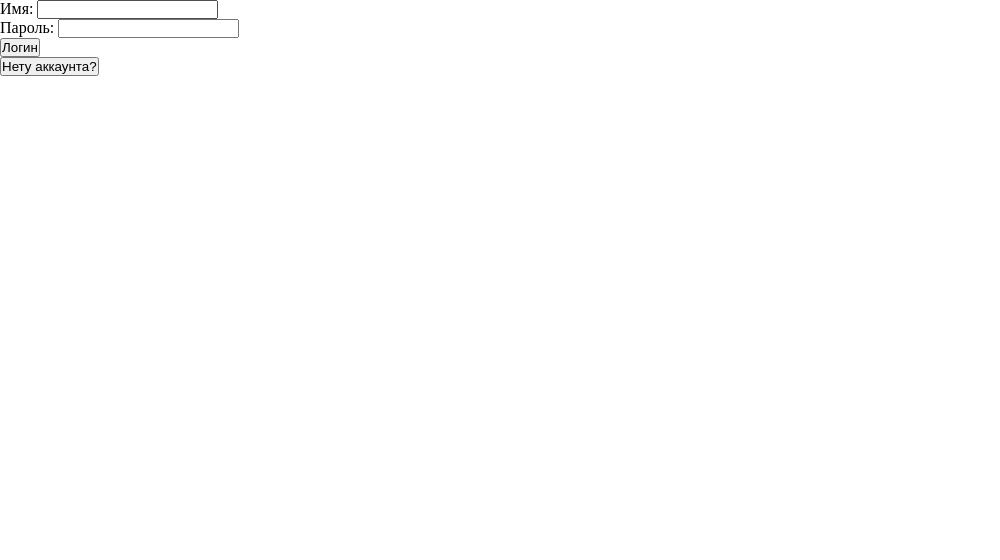
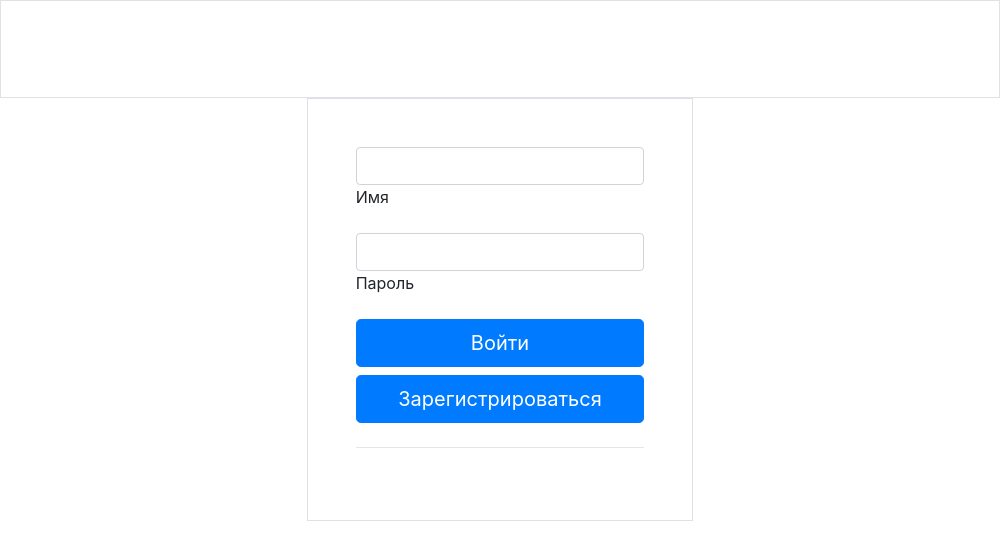
Before and after one commit to kebabulon/weather-client, an Electron app: page register.html in a window 1000 px wide. Drawn offline with nearby package versions, Linux system fonts and the light colour scheme.

Commit message:
Update register.html

```diff
--- a/register.html
+++ b/register.html
@@ -5,47 +5,57 @@
     <!-- https://developer.mozilla.org/en-us/docs/web/http/csp -->
     <meta http-equiv="content-security-policy" content="default-src 'self'; script-src 'self';">
     <title> weather app </title>
+    <link rel="stylesheet" href="node_modules\bootstrap\dist\css\bootstrap.min.css">
     <link rel="stylesheet" href="stylesheet.css">
   </head>
   <body>
     <div>
         <div id="logincontainer">
-            <form>
-                <div>
-                    <label for="name">Имя: </label>
-                    <input type="text" name="name" id="name" required />
+            <form class="p-4 p-md-5 border rounded-3 bg-body-tertiary"></form>
+                <div class="col-md-10 mx-auto col-lg-5">
+                    <form class="p-4 p-md-5 border rounded-3 bg-body-tertiary">
+                      <div class="form-floating mb-3">
+                        <input type="text" name="name" id="name" required class="form-control">
+                        <label for="floatingInput">Имя</label>
+                      </div>
+                      <div class="form-floating mb-3">
+                        <input type="password" name="password" id="password" required  class="form-control">
+                        <label for="floatingPassword">Пароль</label>
+                      </div>
+                        <button class="w-100 btn btn-lg btn-primary" type="submit">Войти</button>
+                        <h1></h1>
+                        <button class="w-100 btn btn-lg btn-primary" id="noaccount" type="submit">Зарегистрироваться</button>
+                        <hr class="my-4">
+                      <small class="text-body-secondary"></small>
+                    </form>
                 </div>
-                <div>
-                    <label for="password">Пароль: </label>
-                    <input type="password" name="password" id="password" required />
-                </div>
-                <div>
-                    <input type="submit" value="Логин" />
-                </div>
-            </form>
-            <button id="noaccount">Нету аккаунта?</button>
+            <form></form>
         </div>
         <div id="registercontainer" class="displaynone">
-            <form>
-                <div>
-                    <label for="name">Имя: </label>
-                    <input type="text" name="name" id="name" required />
+            <form class="p-4 p-md-5 border rounded-3 bg-body-tertiary"></form>
+                <div class="col-md-10 mx-auto col-lg-5">
+                    <form class="p-4 p-md-5 border rounded-3 bg-body-tertiary">
+                    <div class="form-floating mb-3">
+                        <input type="text" name="name" id="name" required class="form-control">
+                        <label for="floatingInput">Имя</label>
+                    </div>
+                    <div class="form-floating mb-3">
+                        <input type="password" name="password" id="password" required  class="form-control">
+                        <label for="floatingPassword">Пароль</label>
+                    </div>
+                    <div class="form-floating mb-3">
+                        <input type="password" name="password" id="retypepassword" required  class="form-control">
+                        <label for="floatingPassword">Подтвердите пароль</label>
+                    </div>
+                    <div>
+                        <button class="w-100 btn btn-lg btn-primary" type="submit">Зарегистрироваться</button>
+                        <h1></h1>
+                        <button class="w-100 btn btn-lg btn-primary" id="accountexists" type="submit">Есть аккаунта?</button>
+                    </div>
+                    </form>
                 </div>
-                <div>
-                    <label for="password">Пароль: </label>
-                    <input type="password" name="password" id="password" required />
-                </div>
-                <div>
-                    <label for="password">Подтверждение пароля: </label>
-                    <input type="password" name="retypepassword" id="retypepassword" required />
-                </div>
-                <div>
-                    <input type="submit" value="Регистрация" />
-                </div>
-            </form>
-            <button id="accountexists">Есть аккаунта?</button>
+            <form class="p-4 p-md-5 border rounded-3 bg-body-tertiary"></form>
         </div>
-    </div>
 
     <script src="register.js"></script>
   </body>
```
